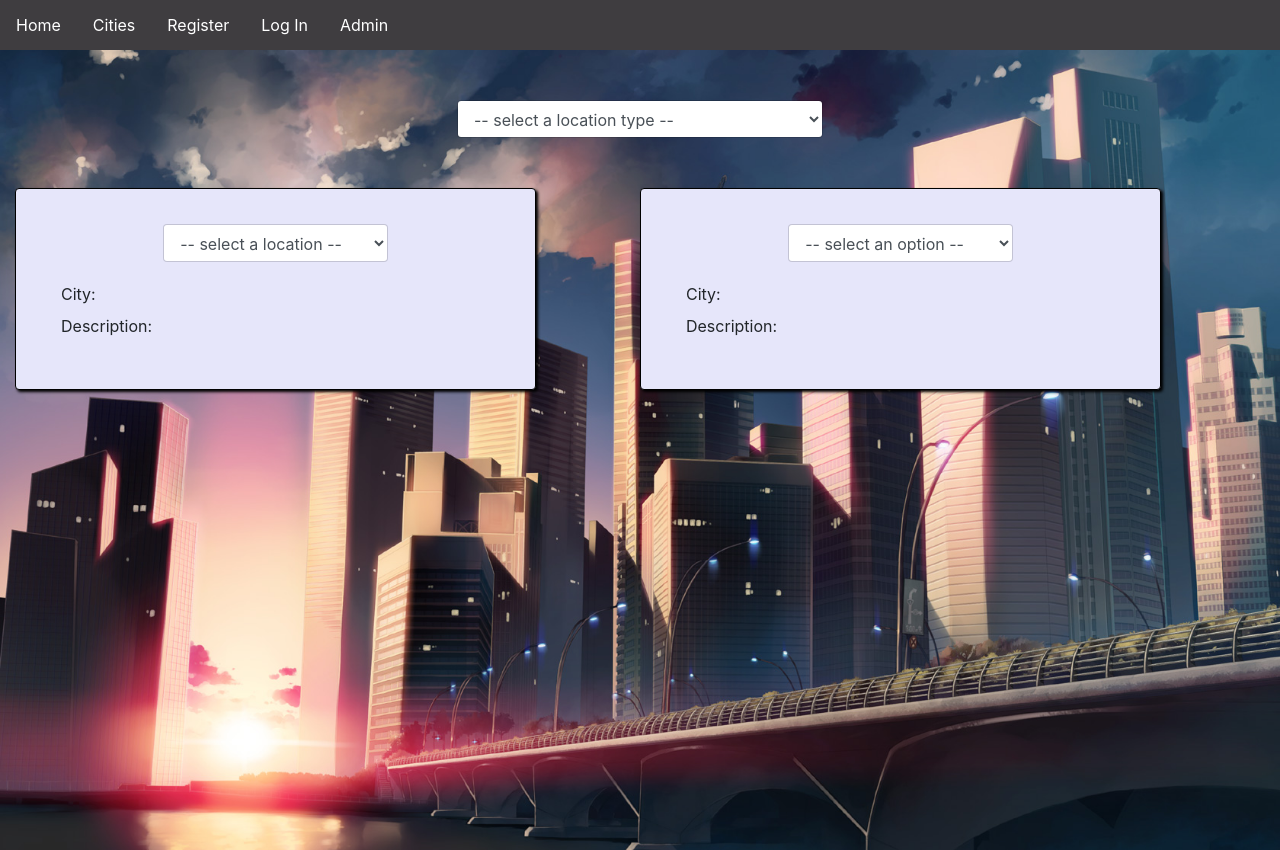
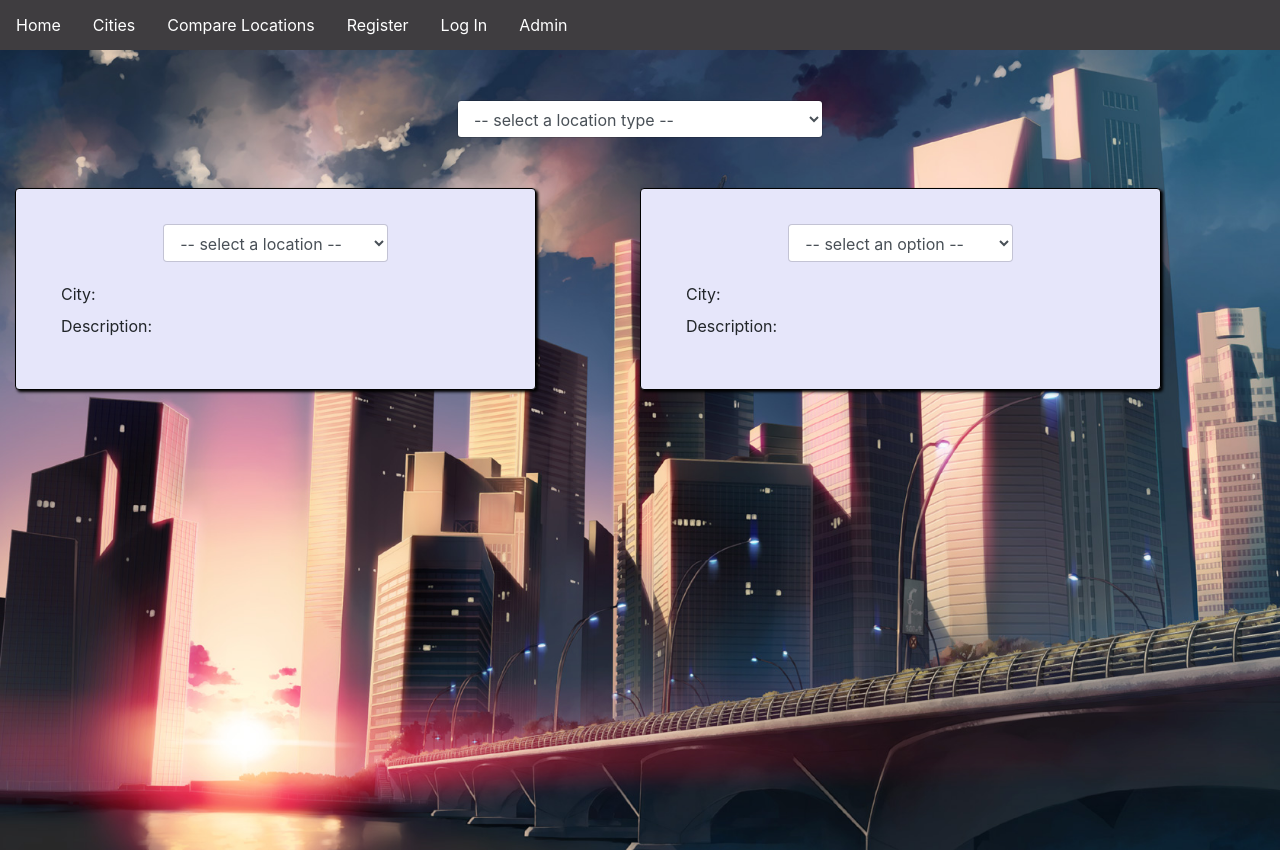
Before and after one commit to jiashengc/IFB299, a Django app: a page that uses smartcity/templates/navigation/nav.html in a window 1280 px wide. Run offline with Django 3.2, Linux system fonts and the light colour scheme; data comes from the database, SQL or seed files in the repository; parts of the project's set-up code (start-up, migrations or seed data) failed here and were passed over; some libraries are stand-ins or nearby versions.

Commit message:
Update nav bar

```diff
--- a/smartcity/templates/navigation/nav.html
+++ b/smartcity/templates/navigation/nav.html
@@ -23,6 +23,9 @@
             </li>
             <li class="nav-item">
                 <a class="nav-link" href="{% url 'cities' %}">Cities</a>
+            </li>
+            <li class="nav-item">
+                <a class="nav-link" href="{% url 'compare-locations' %}">Compare Locations</a>
             </li>
             {% if user.is_authenticated %}
                 <li class="nav-item">
```
